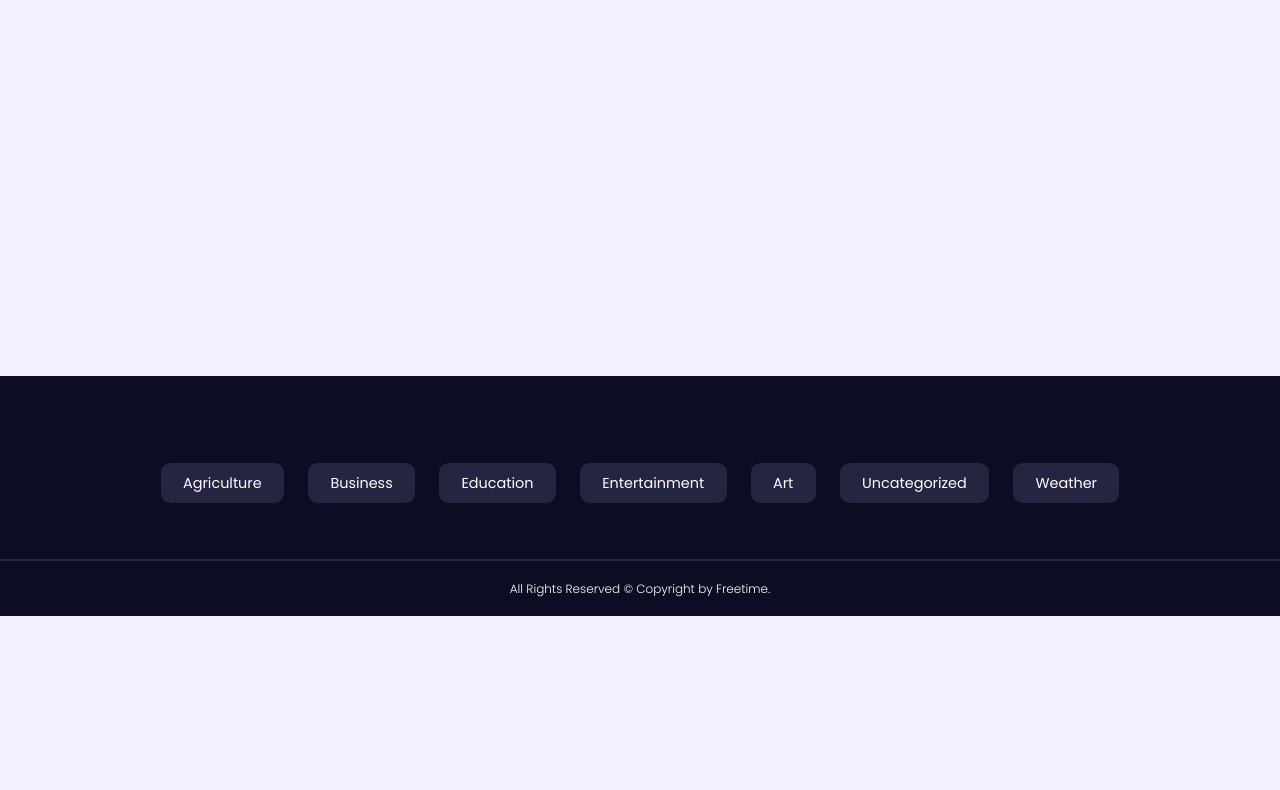
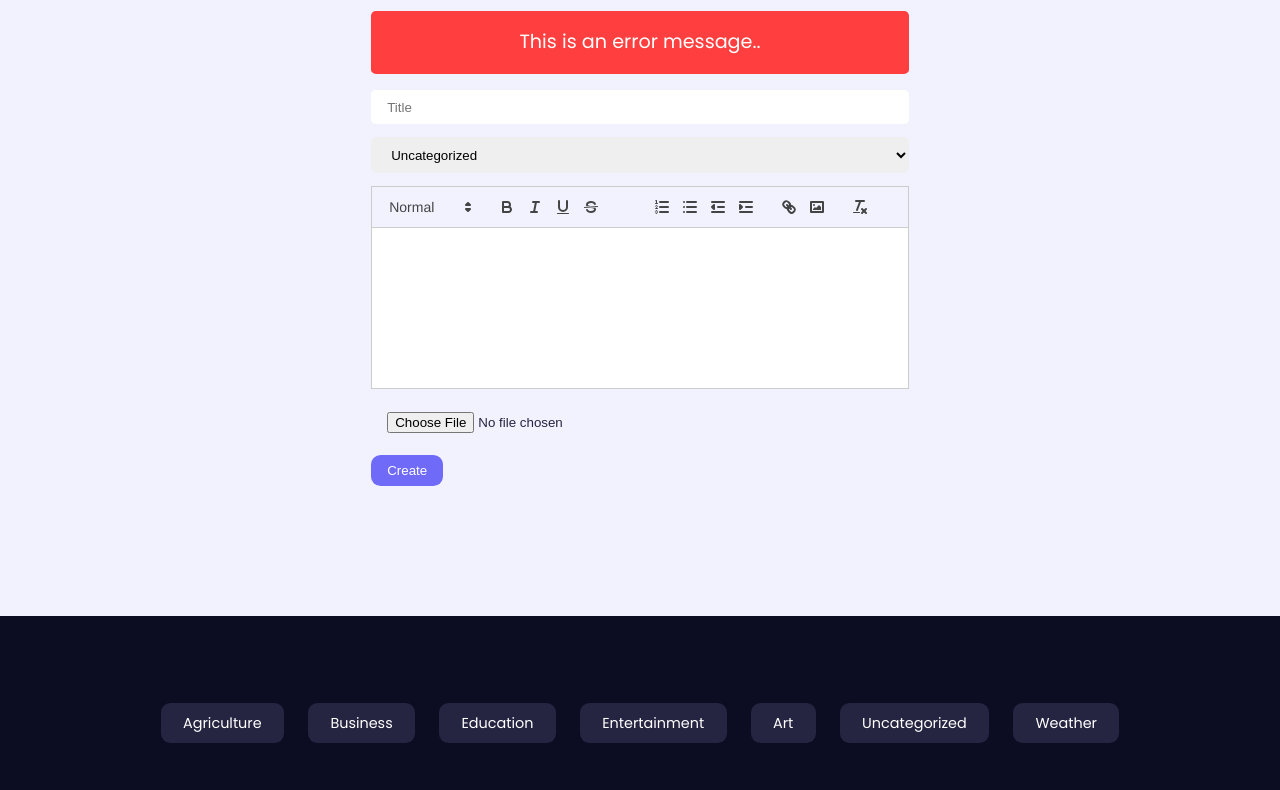
Before and after one commit to freetimezp/js-portfolio-34-blogs, a React app in the folder client/: page /create in a window 1280 px wide. Shown: the part 184-974 px from the top of the page. Before the commit the page ends 800 px from the top, so only its background shows below. Built offline with nearby package versions, Linux system fonts and the light colour scheme.

Commit message:
11. js-portfolio-34-blogs. Create, Edit post component.

```diff
--- a/client/package.json
+++ b/client/package.json
@@ -9,6 +9,7 @@
     "react": "^18.2.0",
     "react-dom": "^18.2.0",
     "react-icons": "^4.12.0",
+    "react-quill": "^2.0.0",
     "react-router-dom": "^6.20.0",
     "react-scripts": "5.0.1",
     "web-vitals": "^2.1.4"
--- a/client/src/index.css
+++ b/client/src/index.css
@@ -518,5 +518,10 @@ footer {
     font-weight: 300;
 }
 
+/** footer end **/
 
-/** footer end **/
+.ql-editor {
+    overflow: scroll;
+    background: var(--color-white);
+    height: 10rem !important;
+}
--- a/client/src/pages/CreatePost.jsx
+++ b/client/src/pages/CreatePost.jsx
@@ -1,10 +1,68 @@
-import React from 'react';
+import React, { useState } from 'react';
+import ReactQuill from 'react-quill';
+import 'react-quill/dist/quill.snow.css';
 
 const CreatePost = () => {
+    const [title, setTitle] = useState('');
+    const [category, setCategory] = useState('Uncategorized');
+    const [desc, setDesc] = useState('');
+    const [thumbnail, setThumbnail] = useState('');
+
+    const modules = {
+        toolbar: [
+            [{ 'header': [1, 2, 3, 4, 5, 6, false] }],
+            ['bold', 'italic', 'underline', 'strike', 'blockqoute'],
+            [{ 'list': 'ordered' }, { 'list': 'bullet' }, { 'indent': '-1' }, { 'indent': '+1' }],
+            ['link', 'image'],
+            ['clean']
+        ],
+    };
+
+    const formats = [
+        'header',
+        'bold', 'italic', 'underline', 'strike', 'blockqoute',
+        'list', 'bullet', 'indent',
+        'link', 'image'
+    ];
+
+    const POST_CATEGORIES = [
+        'Agriculture',
+        'Business',
+        'Education',
+        'Entertainment',
+        'Art',
+        'Investment',
+        'Uncategorized',
+        'Weather'
+    ];
+
     return (
-        <div>
-            CreatePost
-        </div>
+        <section className='create-post'>
+            <div className="container">
+                <h2>Create Post</h2>
+                <p className="form__error-message">
+                    This is an error message..
+                </p>
+
+                <form className="form create-post__form">
+                    <input type="text" placeholder='Title' value={title}
+                        onChange={e => setTitle(e.target.value)} />
+                    <select name="category" value={category} onChange={e => setCategory(e.target.value)}>
+                        {POST_CATEGORIES.map((cat, i) => (
+                            <option key={i}>{cat}</option>
+                        ))}
+                    </select>
+
+                    <ReactQuill modules={modules} formats={formats} value={desc}
+                        onChange={setDesc} />
+
+                    <input type="file" onChange={e => setThumbnail(e.target.files[0])} accept="png, jpg, jpeg" />
+                    <button type="submit" className='btn primary'>
+                        Create
+                    </button>
+                </form>
+            </div>
+        </section>
     );
 };
 
--- a/client/src/pages/EditPost.jsx
+++ b/client/src/pages/EditPost.jsx
@@ -1,10 +1,68 @@
-import React from 'react';
+import React, { useState } from 'react';
+import ReactQuill from 'react-quill';
+import 'react-quill/dist/quill.snow.css';
 
 const EditPost = () => {
+    const [title, setTitle] = useState('');
+    const [category, setCategory] = useState('Uncategorized');
+    const [desc, setDesc] = useState('');
+    const [thumbnail, setThumbnail] = useState('');
+
+    const modules = {
+        toolbar: [
+            [{ 'header': [1, 2, 3, 4, 5, 6, false] }],
+            ['bold', 'italic', 'underline', 'strike', 'blockqoute'],
+            [{ 'list': 'ordered' }, { 'list': 'bullet' }, { 'indent': '-1' }, { 'indent': '+1' }],
+            ['link', 'image'],
+            ['clean']
+        ],
+    };
+
+    const formats = [
+        'header',
+        'bold', 'italic', 'underline', 'strike', 'blockqoute',
+        'list', 'bullet', 'indent',
+        'link', 'image'
+    ];
+
+    const POST_CATEGORIES = [
+        'Agriculture',
+        'Business',
+        'Education',
+        'Entertainment',
+        'Art',
+        'Investment',
+        'Uncategorized',
+        'Weather'
+    ];
+
     return (
-        <div>
-            EditPost
-        </div>
+        <section className='edit-post'>
+            <div className="container">
+                <h2>Edit Post</h2>
+                <p className="form__error-message">
+                    This is an error message..
+                </p>
+
+                <form className="form edit-post__form">
+                    <input type="text" placeholder='Title' value={title}
+                        onChange={e => setTitle(e.target.value)} />
+                    <select name="category" value={category} onChange={e => setCategory(e.target.value)}>
+                        {POST_CATEGORIES.map((cat, i) => (
+                            <option key={i}>{cat}</option>
+                        ))}
+                    </select>
+
+                    <ReactQuill modules={modules} formats={formats} value={desc}
+                        onChange={setDesc} />
+
+                    <input type="file" onChange={e => setThumbnail(e.target.files[0])} accept="png, jpg, jpeg" />
+                    <button type="submit" className='btn primary'>
+                        Update
+                    </button>
+                </form>
+            </div>
+        </section>
     );
 };
 
```
Also changed, not shown: 1 other file.
